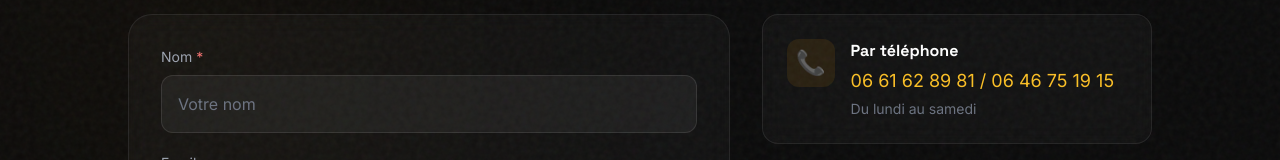
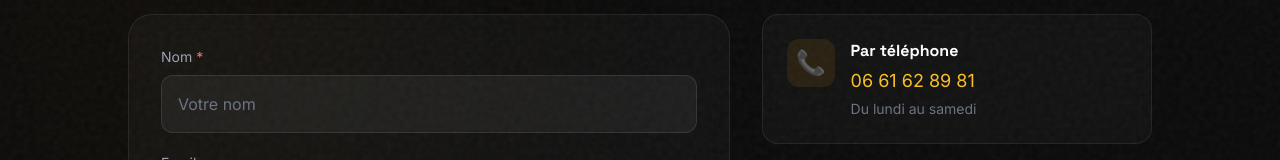
Before and after one commit to romainb82/goudronnage-occitanie, a Vue app: page /contact in a window 1280 px wide. Shown: the part 330-490 px from the top of the page. Built offline with nearby package versions, Linux system fonts and the light colour scheme; no server answers.

Commit message:
Suppression num tel

```diff
--- a/src/pages/Contact.vue
+++ b/src/pages/Contact.vue
@@ -235,7 +235,7 @@ const handleSubmit = async () => {
               <div>
                 <h3 class="font-bold text-white mb-1">Par téléphone</h3>
                 <a href="tel:0661628981" class="text-amber-400 hover:text-amber-300 text-lg font-medium transition">
-                  06 61 62 89 81 / 06 46 75 19 15
+                  06 61 62 89 81
                 </a>
                 <p class="text-gray-500 text-sm mt-1">Du lundi au samedi</p>
               </div>
--- a/src/pages/MentionsLegales.vue
+++ b/src/pages/MentionsLegales.vue
@@ -19,7 +19,7 @@
             <p><strong class="text-white">Goudronnage Occitanie</strong></p>
             <p>251 chemin Ernest Laplace</p>
             <p>82000 Montauban</p>
-            <p>Téléphone : <a href="tel:0661628981" class="text-amber-400 hover:text-amber-300">06 61 62 89 81 / 06 46 75 19 15</a></p>
+            <p>Téléphone : <a href="tel:0661628981" class="text-amber-400 hover:text-amber-300">06 61 62 89 81</a></p>
             <p>Email : <a href="mailto:goudronnageoccitanie.82@gmail.com" class="text-amber-400 hover:text-amber-300">goudronnageoccitanie.82@gmail.com</a></p>
           </div>
         </section>
```
